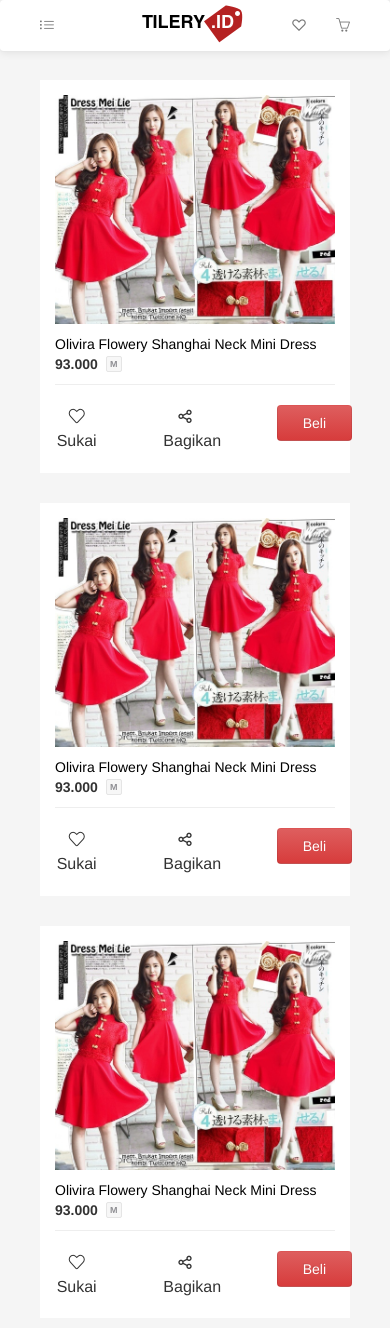
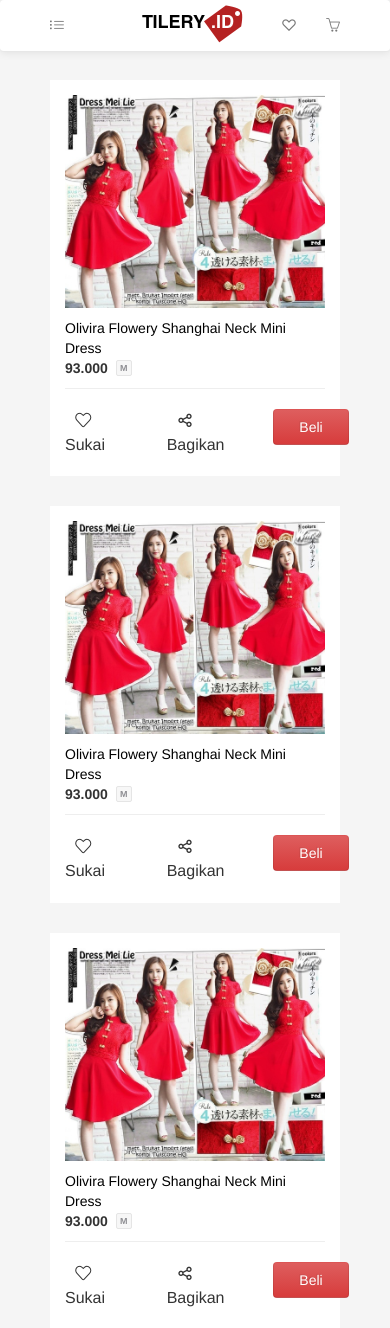
Before and after one commit to aligos/tilery, a PHP site: page / in a window 390 px wide. Shown: the top 1328 px of the page. Run offline with PHP 8.4, Linux system fonts and the light colour scheme; some libraries are stand-ins or nearby versions.

```diff
--- a/css/style.css
+++ b/css/style.css
@@ -162,7 +162,7 @@ body {
 
 @media (max-width: 399px) {
   .container {
-    width: 340px!important;
+    width: 320px!important;
   }
   .navbar-right {
     float: right !important;
```
